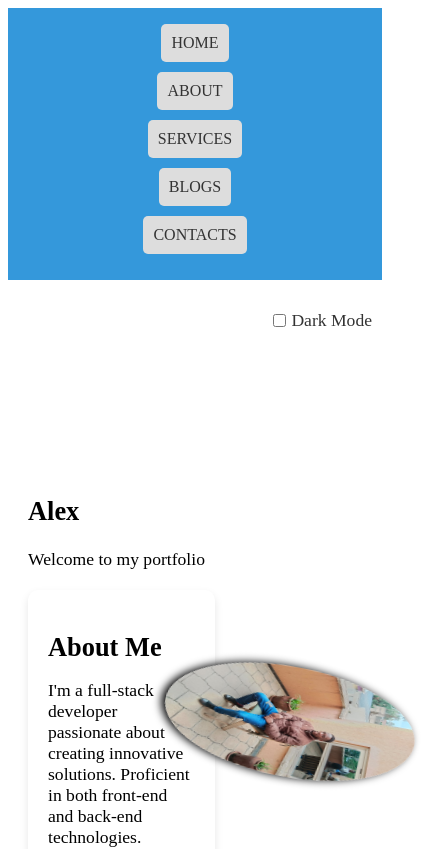
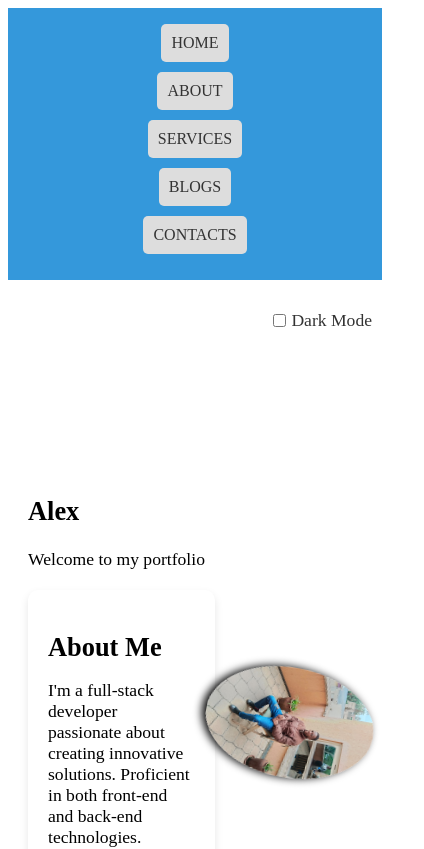
Before and after one commit to Alex-gikungu/personal_portfolio, a React (Vite) app: page / in a window 390 px wide. Shown: the top 849 px of the page, 424 px wide, since content can reach past the window. Built offline with nearby package versions, Linux system fonts and the light colour scheme; a small style sheet from the web is missing.

Commit message:
added contact media query

```diff
--- a/src/index.css
+++ b/src/index.css
@@ -76,7 +76,7 @@
   @media (max-width: 768px) {
     .profile-image {
       width:30%;
-      height: 30%; /* Make each address take full width on small screens */
+      height: 20%; /* Make each address take full width on small screens */
     }
   }
 
```
